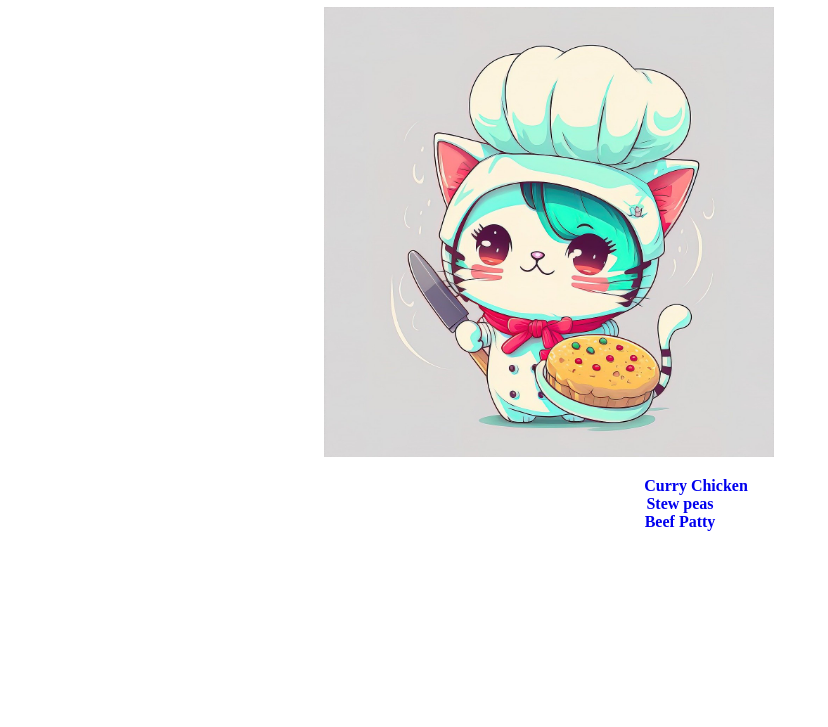
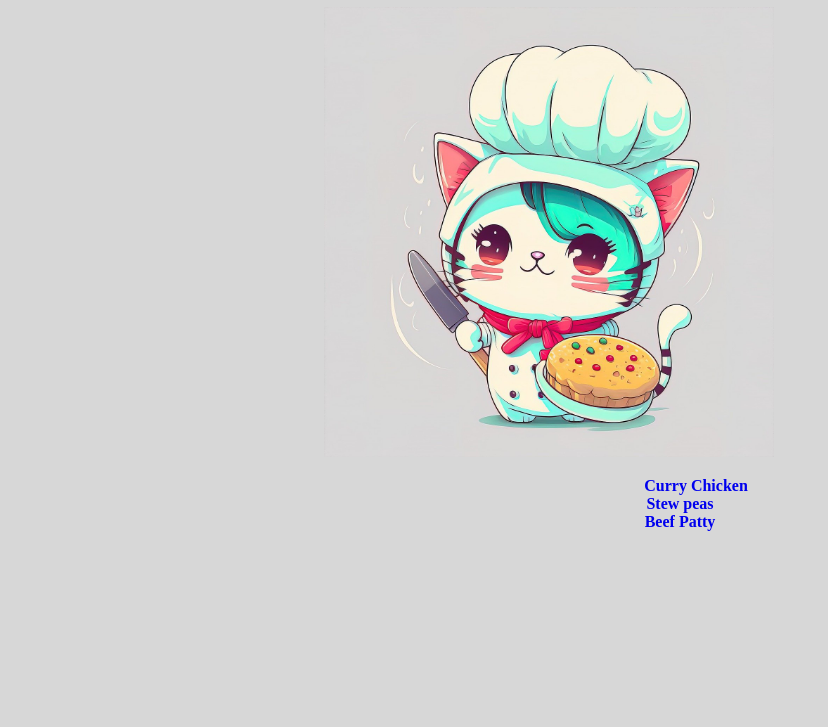
Before and after one commit to RuthannO/odin-recipes, a plain HTML site: page index.html in a window 1280 px wide. Shown: the part 73-800 px from the top of the page, without its empty margins (0-828 px from the left). Drawn offline with Linux system fonts and the light colour scheme.

Commit message:
edit to background colour

```diff
--- a/index.html
+++ b/index.html
@@ -5,7 +5,7 @@
     <meta name="viewport" content="width=device-width, initial-scale=1.0">
     <title>My Favourite Recipes</title>
 </head>
-<body>
+<body style="background-color: #D7d7d7;">
     <h1>Odin Recipes</h1>
     <img style="margin-left:25%;" src="img/cat.jpg" height="450" width="450">
     <ul style=" padding-bottom: 80px; list-style-type: none; text-align: center; width: 100%;">
```
